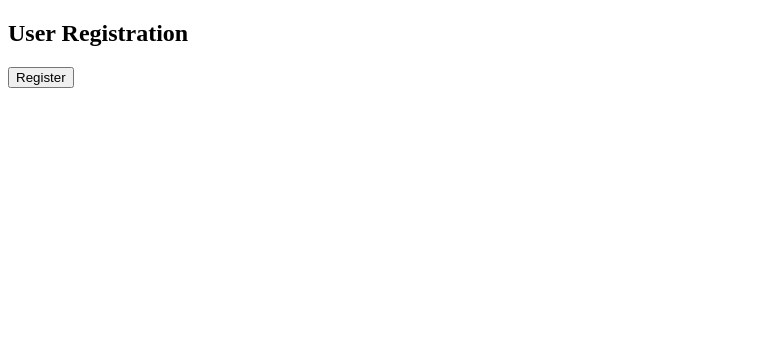
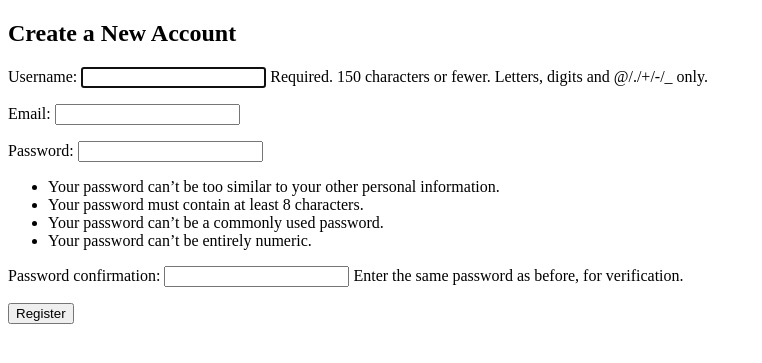
Before and after one commit to itsmeeren/profileapp, a Django app: page /create_account in a window 1280 px wide. Shown: the top 363 px of the page, without its empty margins (0-762 px from the left). Run offline with Django 3.2, Linux system fonts and the light colour scheme.

Commit message:
created user reg form

```diff
--- a/profileweb/profileapp/urls.py
+++ b/profileweb/profileapp/urls.py
@@ -10,7 +10,7 @@ urlpatterns = [
     path('', views.login_view, name="login  page"),
     path('forgot', views.forgot,name="homepage"),
     path('otprequest', views.otprequest, name="homepage"),
-    path('create_account', views.create_account, name="homepage"),
+    path('create_account', views.registration_view, name="homepage"),
     path('accounts/profile/', view_profile, name='view_profile'),
     path('profile/edit/', edit_profile, name='edit_profile'),
     path('password_reset/', auth_views.PasswordResetView.as_view(), name='password_reset'),
--- a/profileweb/profileapp/views.py
+++ b/profileweb/profileapp/views.py
@@ -9,6 +9,8 @@ from .models import UserProfile
 from .models import UserProfile  # Import UserProfile model
 from django.contrib.auth.decorators import login_required
 from django.shortcuts import render
+from django.shortcuts import render, redirect
+from .forms import UserRegistrationForm
 from .models import UserProfile
 # Create your views here.
 
@@ -84,3 +86,18 @@ def edit_profile(request):
         form = UserProfileForm(instance=user_profile)
 
     return render(request, 'edit_profile.html', {'form': form})
+
+def registration_view(request):
+    if request.method == 'POST':
+        form = UserRegistrationForm(request.POST)
+        if form.is_valid():
+            form.save()
+            # Redirect to a success page or home page
+            return redirect('homepage')  # Replace 'home' with your actual home URL
+        else:
+            print(form.errors)
+
+    else:
+        form = UserRegistrationForm()
+
+    return render(request, 'create_account.html', {'form': form})
--- a/profileweb/templates/create_account.html
+++ b/profileweb/templates/create_account.html
@@ -1,18 +1,18 @@
+<!-- your_app/templates/registration.html -->
+
 <!DOCTYPE html>
 <html lang="en">
 <head>
     <meta charset="UTF-8">
+    <meta http-equiv="X-UA-Compatible" content="IE=edge">
     <meta name="viewport" content="width=device-width, initial-scale=1.0">
     <title>User Registration</title>
 </head>
 <body>
-    <h2>User Registration</h2>
-    <form method="post" enctype="multipart/form-data">
+    <h2>Create a New Account</h2>
+    <form method="post" action="/create_account">
         {% csrf_token %}
-
-        {{ user_form.as_p }}
-        {{ profile_form.as_p }}
-
+        {{ form.as_p }}
         <button type="submit">Register</button>
     </form>
 </body>
```
Also changed, not shown: profileweb/db.sqlite3.
